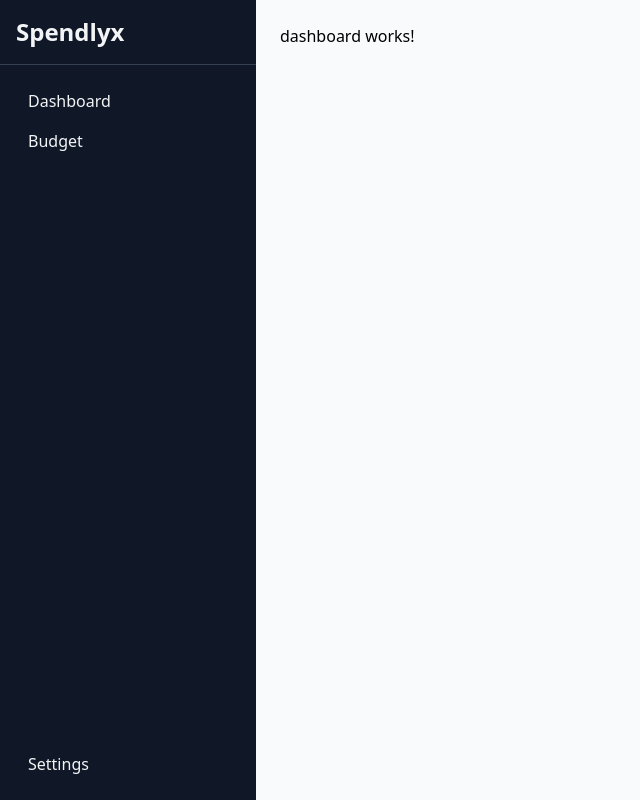
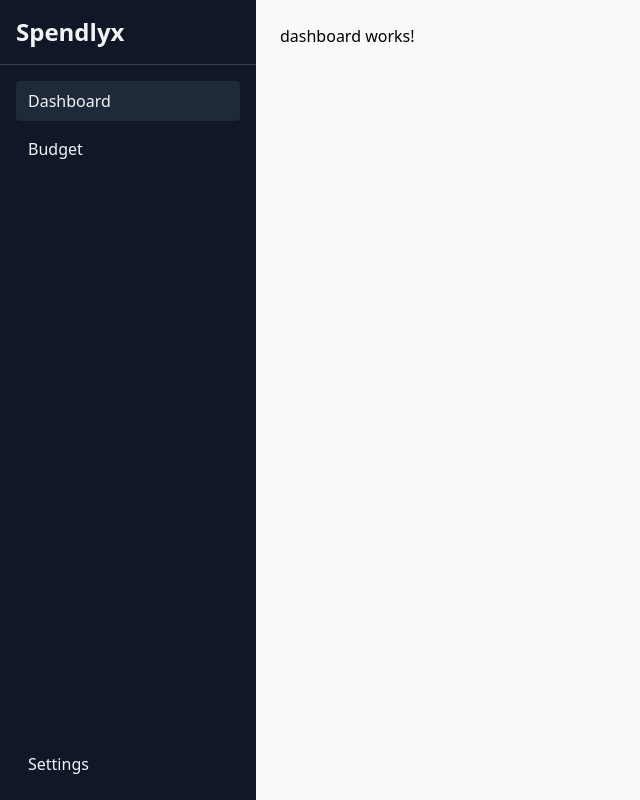
Before and after one commit to Spendlyx/spendlyx-front, an Angular app: page / in a window 1280 px wide. Shown: the whole page, without its empty margins (0-640 px from the left). Built offline with nearby package versions, Linux system fonts and the light colour scheme.

Commit message:
Get active sidebar item

```diff
--- a/src/app/sidebar/sidebar-item/sidebar-item.html
+++ b/src/app/sidebar/sidebar-item/sidebar-item.html
@@ -1,7 +1,8 @@
 <li>
   <a
-    href="{{path}}"
-    routerLinkActive="bg-gray-800 text-white"
+    [routerLink]="path"
+    routerLinkActive="bg-gray-800"
+    [routerLinkActiveOptions]="{exact: true}"
     class="block px-3 py-2 rounded hover:bg-gray-800"
   >
     {{ label }}
--- a/src/app/sidebar/sidebar-item/sidebar-item.ts
+++ b/src/app/sidebar/sidebar-item/sidebar-item.ts
@@ -1,7 +1,9 @@
 import { Component, Input } from "@angular/core";
+import { RouterLink, RouterLinkActive } from "@angular/router";
 
 @Component({
   selector: 'app-sidebar-item',
+  imports: [RouterLink, RouterLinkActive],
   templateUrl: './sidebar-item.html',
 })
 export class SidebarItem {
--- a/src/app/sidebar/sidebar-items/sidebar-items.html
+++ b/src/app/sidebar/sidebar-items/sidebar-items.html
@@ -1,5 +1,5 @@
 <ul class="h-full p-4 flex flex-col justify-between">
-  <div>
+  <div class="flex flex-col space-y-2">
     @for (item of navItems; track $index) {
       <app-sidebar-item
         [path]="item.path"
```
